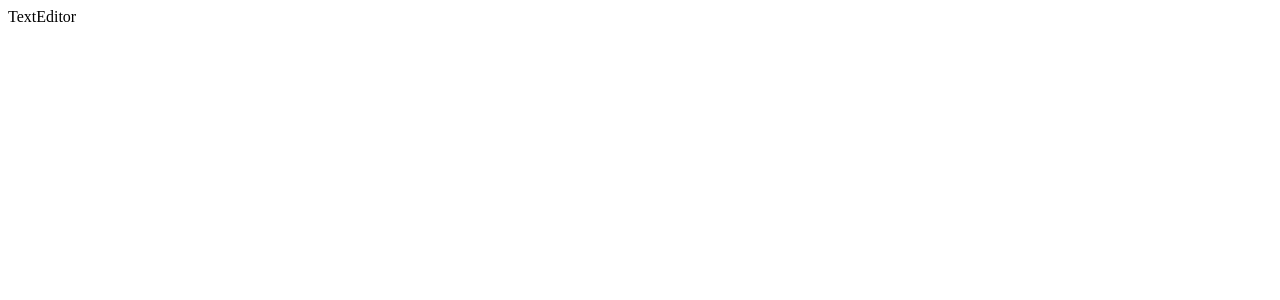
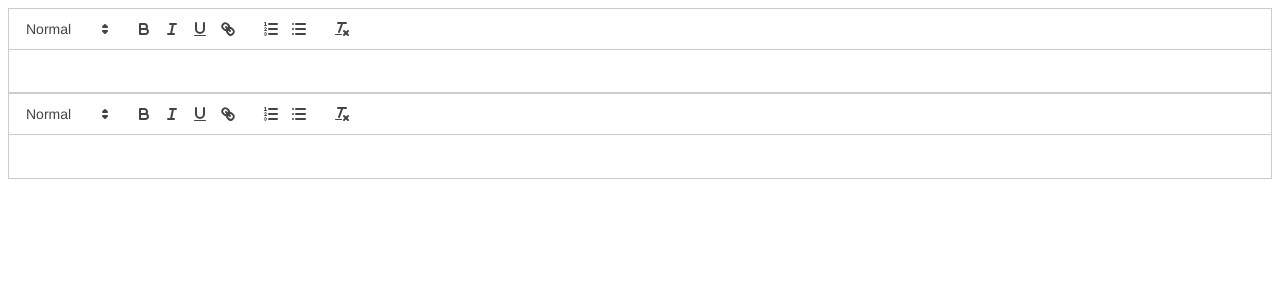
Before and after one commit to A-S-Vignesh-Raja/DraftFlow, a React (Vite) app in the folder Client/: page / in a window 1280 px wide. Shown: the top 300 px of the page. Built offline with nearby package versions, Linux system fonts and the light colour scheme.

Commit message:
added quill but facing useffect issue

```diff
--- a/Client/src/App.jsx
+++ b/Client/src/App.jsx
@@ -1,11 +1,9 @@
 import TextEditor from "./TextEditor"
-
 
 function App() {
 
   return (
-
-      <TextEditor/>
+   <TextEditor/>
   )
 }
 
--- a/Client/src/TextEditor.jsx
+++ b/Client/src/TextEditor.jsx
@@ -1,9 +1,22 @@
-import React from 'react'
+import {useEffect,useRef} from 'react'
+import Quill from "quill"
+import "quill/dist/quill.snow.css"
 
 export default function TextEditor() {
+
+  const wrapper = useRef()
+
+  useEffect(()=>{
+    const editor=document.createElement("div")
+    wrapper.current.append(editor)
+    new Quill(editor,{theme:"snow"})
+
+    return()=>{
+      wrapper.innerHTML = ""
+    }
+  },[])
+
   return (
-    <div>
-      TextEditor
-    </div>
+    <div id='container' ref={wrapper}></div>
   )
 }
```
